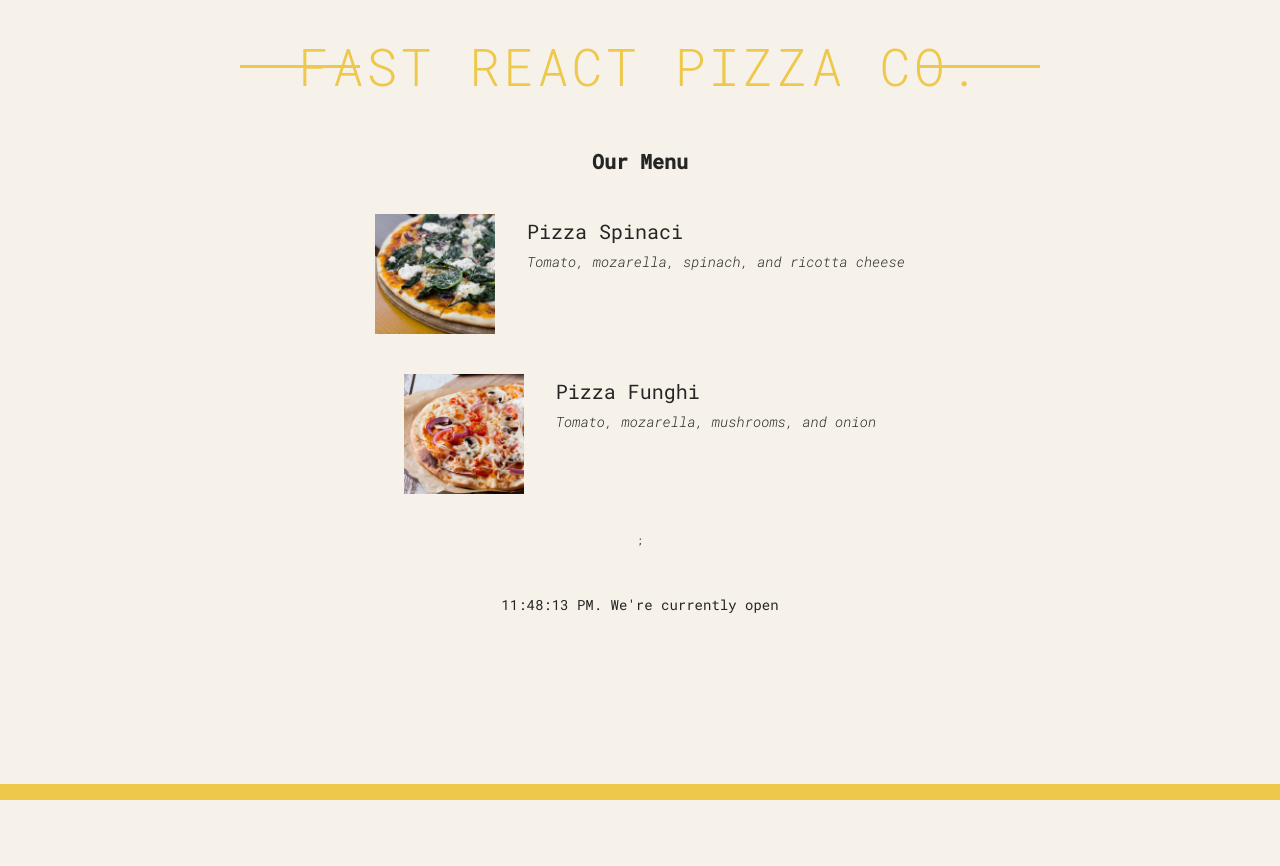
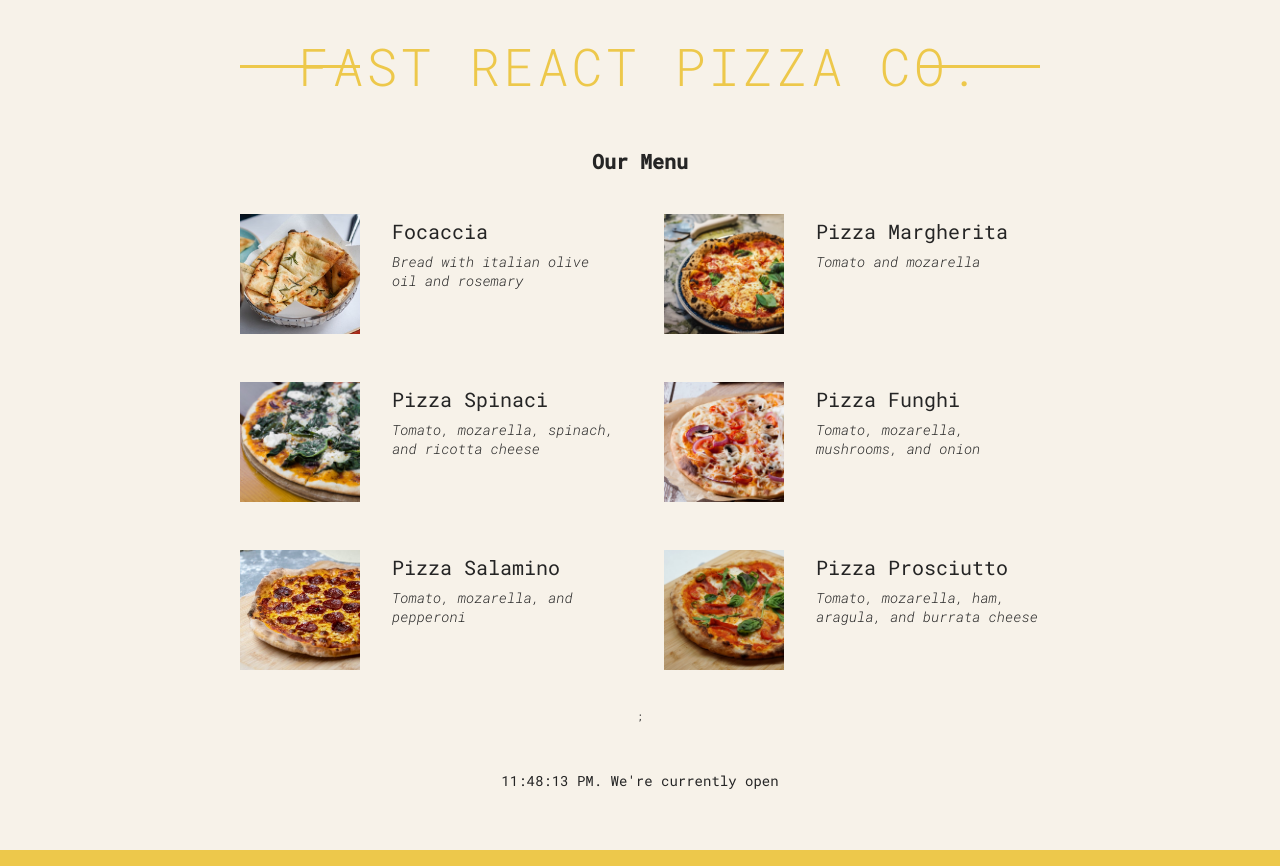
Before and after one commit to Josh-Alhassan/pizza-menu, a React (Create React App) app: page / in a window 1280 px wide. Before the commit the page ends 800 px from the top, so only its background shows below. Built offline with nearby package versions, Linux system fonts and the light colour scheme.

Commit message:
render list

```diff
--- a/src/App.js
+++ b/src/App.js
@@ -1,5 +1,9 @@
 import spinaciImage from "./pizzas/spinaci.jpg";
 import funghiPizza from "./pizzas/funghi.jpg";
+import focacciaPizza from "./pizzas/focaccia.jpg";
+import margheritaPizza from "./pizzas/margherita.jpg";
+import salaminoPizza from "./pizzas/salamino.jpg";
+import prosciuttoPizza from "./pizzas/prosciutto.jpg";
 import "./index.css";
 
 const pizzaData = [
@@ -7,42 +11,42 @@
     name: "Focaccia",
     ingredients: "Bread with italian olive oil and rosemary",
     price: 6,
-    photoName: "pizzas/focaccia.jpg",
+    photoName: focacciaPizza,
     soldOut: false,
   },
   {
     name: "Pizza Margherita",
     ingredients: "Tomato and mozarella",
     price: 10,
-    photoName: "pizzas/margherita.jpg",
+    photoName: margheritaPizza,
     soldOut: false,
   },
   {
     name: "Pizza Spinaci",
     ingredients: "Tomato, mozarella, spinach, and ricotta cheese",
     price: 12,
-    photoName: "pizzas/spinaci.jpg",
+    photoName: spinaciImage,
     soldOut: false,
   },
   {
     name: "Pizza Funghi",
     ingredients: "Tomato, mozarella, mushrooms, and onion",
     price: 12,
-    photoName: "pizzas/funghi.jpg",
+    photoName: funghiPizza,
     soldOut: false,
   },
   {
     name: "Pizza Salamino",
     ingredients: "Tomato, mozarella, and pepperoni",
     price: 15,
-    photoName: "pizzas/salamino.jpg",
+    photoName: salaminoPizza,
     soldOut: true,
   },
   {
     name: "Pizza Prosciutto",
     ingredients: "Tomato, mozarella, ham, aragula, and burrata cheese",
     price: 18,
-    photoName: "pizzas/prosciutto.jpg",
+    photoName: prosciuttoPizza,
     soldOut: false,
   },
 ];
@@ -67,24 +71,16 @@
   );
 }
 
-function Pizza(props) {
-  console.log(props);
-  return (
-    <div className="pizza">
-      <img src={props.photoName} alt={props.name} />
-      <div>
-        <h3>{props.name}</h3>
-        <p>{props.ingredients}</p>
-      </div>
-    </div>
-  );
-}
-
 function Menu() {
   return (
     <div className="menu">
       <h1>Our Menu</h1>
-      <Pizza
+      <ul className="pizzas">
+        {pizzaData.map((pizza) => (
+          <Pizza pizzaObj={pizza} key={pizza.name} />
+        ))}
+      </ul>
+      {/* <Pizza
         name="Pizza Spinaci"
         ingredients="Tomato, mozarella, spinach, and ricotta cheese"
         photoName={spinaciImage}
@@ -95,9 +91,22 @@
         ingredients="Tomato, mozarella, mushrooms, and onion"
         photoName={funghiPizza}
         price={10}
-      />
+      /> */}
       ;
     </div>
+  );
+}
+
+function Pizza(props) {
+  console.log(props);
+  return (
+    <li className="pizza">
+      <img src={props.pizzaObj.photoName} alt={props.pizzaObj.name} />
+      <div>
+        <h3>{props.pizzaObj.name}</h3>
+        <p>{props.pizzaObj.ingredients}</p>
+      </div>
+    </li>
   );
 }
 
```
